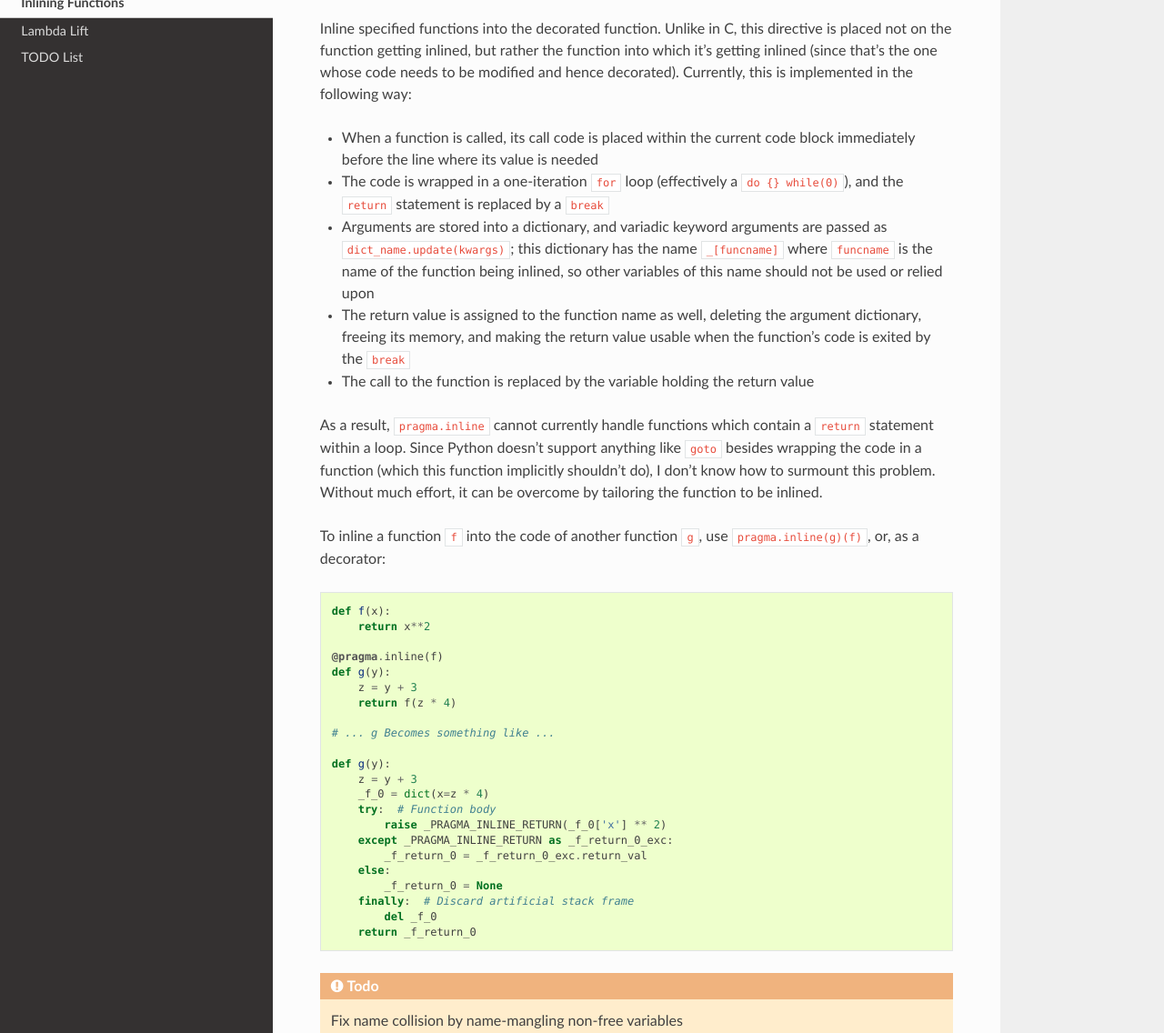
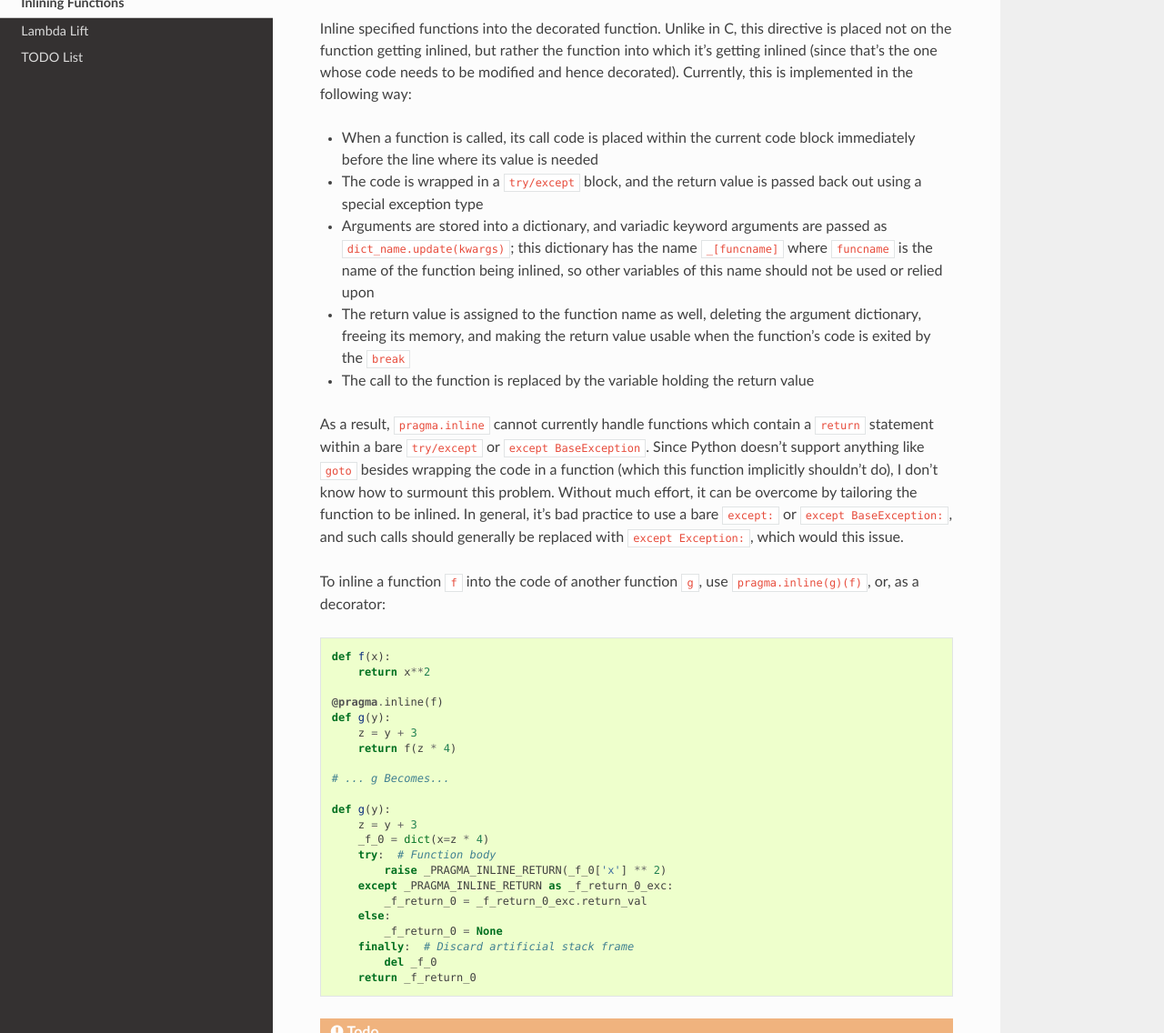
Before and after one commit to scnerd/pypragma, a Sphinx documentation site: the page built from docs/inline.rst, in a window 1280 px wide and 1400 px high, cut to the strip 264-1400 px from the top of the window. Shown: the whole strip at 91% size. Built offline with Sphinx 7.4.7 and the Read the Docs theme 2.0.0, drawn with Linux system fonts in a browser that asks for light colours; some of the changed text lies outside the part shown.

Commit message:
Documentation updates

```diff
--- a/docs/inline.rst
+++ b/docs/inline.rst
@@ -6,12 +6,12 @@ Inlining Functions
 Inline specified functions into the decorated function. Unlike in C, this directive is placed not on the function getting inlined, but rather the function into which it's getting inlined (since that's the one whose code needs to be modified and hence decorated). Currently, this is implemented in the following way:
 
 - When a function is called, its call code is placed within the current code block immediately before the line where its value is needed
-- The code is wrapped in a one-iteration ``for`` loop (effectively a ``do {} while(0)``), and the ``return`` statement is replaced by a ``break``
+- The code is wrapped in a ``try/except`` block, and the return value is passed back out using a special exception type
 - Arguments are stored into a dictionary, and variadic keyword arguments are passed as ``dict_name.update(kwargs)``; this dictionary has the name ``_[funcname]`` where ``funcname`` is the name of the function being inlined, so other variables of this name should not be used or relied upon
 - The return value is assigned to the function name as well, deleting the argument dictionary, freeing its memory, and making the return value usable when the function's code is exited by the ``break``
 - The call to the function is replaced by the variable holding the return value
 
-As a result, ``pragma.inline`` cannot currently handle functions which contain a ``return`` statement within a loop. Since Python doesn't support anything like ``goto`` besides wrapping the code in a function (which this function implicitly shouldn't do), I don't know how to surmount this problem. Without much effort, it can be overcome by tailoring the function to be inlined.
+As a result, ``pragma.inline`` cannot currently handle functions which contain a ``return`` statement within a bare ``try/except`` or ``except BaseException``. Since Python doesn't support anything like ``goto`` besides wrapping the code in a function (which this function implicitly shouldn't do), I don't know how to surmount this problem. Without much effort, it can be overcome by tailoring the function to be inlined. In general, it's bad practice to use a bare ``except:`` or ``except BaseException:``, and such calls should generally be replaced with ``except Exception:``, which would this issue.
 
 To inline a function ``f`` into the code of another function ``g``, use ``pragma.inline(g)(f)``, or, as a decorator::
 
@@ -23,7 +23,7 @@ To inline a function ``f`` into the code of another function ``g``, use ``pragma
         z = y + 3
         return f(z * 4)
 
-    # ... g Becomes something like ...
+    # ... g Becomes...
 
     def g(y):
         z = y + 3
@@ -53,3 +53,5 @@ In general, either this won't be an issue, or you should know better than to try
 
 .. todo:: Support inlining a generator into another generator by merging the functions together. E.g., ``for x in my_range(5): yield x + 2`` becomes ``i = 0; while i < 5: yield i + 2; i += 1`` (or something vaguely like that).
 .. todo:: Support inlining closures; if the inlined function refers to global or nonlocal variables, import them into the closure of the final function.
+
+Recursive calls are handled by keeping a counter of the inlined recursion depth, and changing the suffix number of the local variables dictionary (e.g., ``_f_0``). These dictionaries serve as stack frames: their unique naming permits multiple, even stacked, inlined function calls, and their deletion enforces the usual life span of function-local variables.
```
